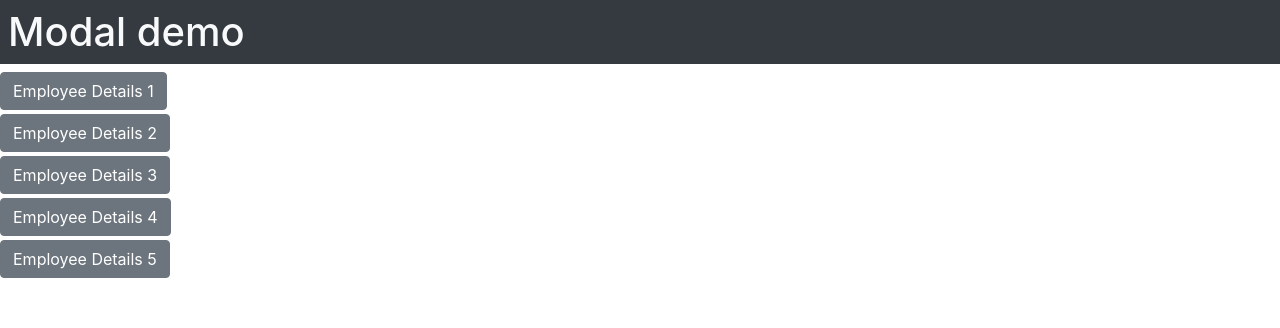
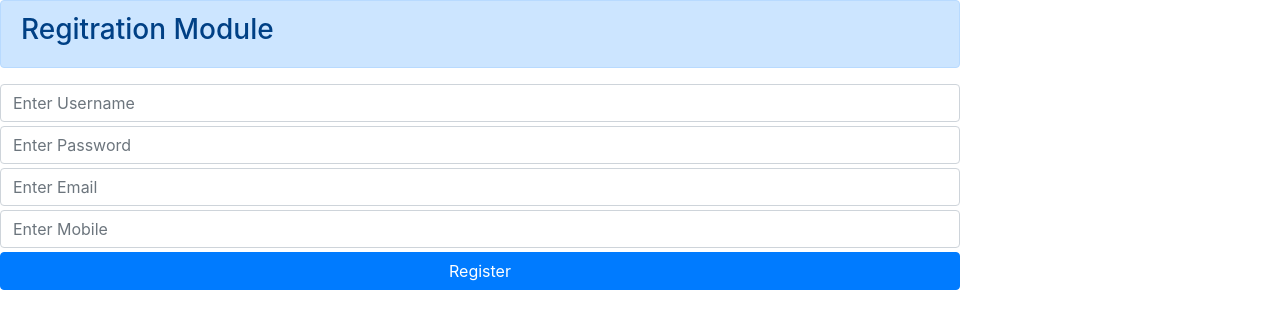
Before and after one commit to programmer1062/react-app2, a React (Create React App) app: page / in a window 1280 px wide. Shown: the top 328 px of the page. Built offline with nearby package versions, Linux system fonts and the light colour scheme.

Commit message:
Router module

```diff
--- a/package.json
+++ b/package.json
@@ -10,6 +10,7 @@
     "react": "^17.0.2",
     "react-bootstrap": "^1.6.0",
     "react-dom": "^17.0.2",
+    "react-router-dom": "^5.2.0",
     "react-scripts": "4.0.3",
     "web-vitals": "^1.1.2"
   },
--- a/src/App.js
+++ b/src/App.js
@@ -1,55 +1,31 @@
 import logo from "./logo.svg";
 import "./App.css";
-import { Button, Modal } from "react-bootstrap";
-import { useState } from "react";
+
+import { Login } from "./views/Login";
+import { Registration } from "./views/Registration";
+import { ForgotPass } from "./views/ForgotPass";
+import { BrowserRouter as Router, Route, Switch } from "react-router-dom";
 
 export default function App() {
-  const [modalShow, setModalShow] = useState(false);
-  const displayModal = () => setModalShow(!modalShow);
   return (
-    <div>
-      <h1 className="bg-dark text-light p-2">Modal demo</h1>
+    <Router>
+      <Switch>
+        <Route path="/" exact>
+          <Registration />
+        </Route>
 
-      {[1, 2, 2, 3, 4].map((item, index) => (
-        <div className="mb-1" key={index}>
-          <Button variant="secondary" onClick={() => displayModal()}>
-            Employee Details {index + 1}
-          </Button>
-        </div>
-      ))}
+        <Route path="/page1" exact>
+          <Registration />
+        </Route>
 
-      <MyVerticallyCenteredModal
-        show={modalShow}
-        onHide={() => setModalShow(false)}
-      ></MyVerticallyCenteredModal>
-    </div>
+        <Route path="/page2" exact>
+          <Login />
+        </Route>
+
+        <Route path="/page3" exact>
+          <ForgotPass />
+        </Route>
+      </Switch>
+    </Router>
   );
 }
-
-function MyVerticallyCenteredModal(props) {
-  return (
-    <Modal
-      {...props}
-      size="lg"
-      aria-labelledby="contained-modal-title-vcenter"
-      centered
-    >
-      <Modal.Header closeButton>
-        <Modal.Title id="contained-modal-title-vcenter">
-          Modal heading
-        </Modal.Title>
-      </Modal.Header>
-      <Modal.Body>
-        <h4>Centered Modal</h4>
-        <p>
-          Cras mattis consectetur purus sit amet fermentum. Cras justo odio,
-          dapibus ac facilisis in, egestas eget quam. Morbi leo risus, porta ac
-          consectetur ac, vestibulum at eros.
-        </p>
-      </Modal.Body>
-      <Modal.Footer>
-        <Button onClick={props.onHide}>Close</Button>
-      </Modal.Footer>
-    </Modal>
-  );
-}
--- /dev/null
+++ b/src/views/ForgotPass.js
@@ -0,0 +1,47 @@
+export function ForgotPass() {
+  return (
+    <div>
+      <h1>Forgot Password Module</h1>
+
+      <div className="mb-1">
+        <input
+          type="text"
+          placeholder="Enter Username"
+          className="form-control"
+        />
+      </div>
+
+      <div className="mb-1">
+        <input
+          type="text"
+          placeholder="Old Password"
+          className="form-control"
+        />
+      </div>
+
+      <div className="mb-1">
+        <input
+          type="text"
+          placeholder="New Password"
+          className="form-control"
+        />
+      </div>
+
+      <div className="mb-1">
+        <input
+          type="text"
+          placeholder="Re Enter New Password"
+          className="form-control"
+        />
+      </div>
+
+      <div>
+        <input
+          type="button"
+          value="Reset Password"
+          className="btn btn-primary w-100"
+        />
+      </div>
+    </div>
+  );
+}
--- /dev/null
+++ b/src/views/Login.js
@@ -0,0 +1,30 @@
+import { Alert, Button } from "react-bootstrap";
+
+export function Login() {
+  return (
+    <div className="w-75">
+      <Alert variant="primary">
+        <h4>M2. Login Module</h4>
+      </Alert>
+      <div className="mb-1">
+        <input
+          type="text"
+          placeholder="Enter Username"
+          className="form-control"
+        />
+      </div>
+
+      <div className="mb-1">
+        <input
+          type="text"
+          placeholder="Enter Password"
+          className="form-control"
+        />
+      </div>
+
+      <div>
+        <Button className="w-100">Login Here</Button>
+      </div>
+    </div>
+  );
+}
--- /dev/null
+++ b/src/views/Registration.js
@@ -0,0 +1,61 @@
+import { Alert } from "react-bootstrap";
+
+export function Registration() {
+  return (
+    <div className="w-75">
+      <div className="alert alert-primary">
+        <h3>Regitration Module</h3>
+      </div>
+
+      <div>
+        <div className="mb-1">
+          <input
+            type="text"
+            name=""
+            id=""
+            placeholder="Enter Username"
+            className="form-control"
+          />
+        </div>
+
+        <div className="mb-1">
+          <input
+            type="text"
+            name=""
+            id=""
+            placeholder="Enter Password"
+            className="form-control"
+          />
+        </div>
+
+        <div className="mb-1">
+          <input
+            type="text"
+            name=""
+            id=""
+            placeholder="Enter Email"
+            className="form-control"
+          />
+        </div>
+
+        <div className="mb-1">
+          <input
+            type="text"
+            name=""
+            id=""
+            placeholder="Enter Mobile"
+            className="form-control"
+          />
+        </div>
+
+        <div className="mb-1">
+          <input
+            type="button"
+            value="Register"
+            className="btn btn-primary w-100"
+          />
+        </div>
+      </div>
+    </div>
+  );
+}
```
Also changed, not shown: 1 other file (tests, documents, lock files or other folders).
